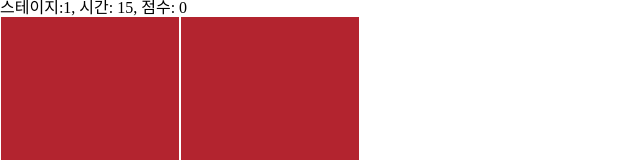
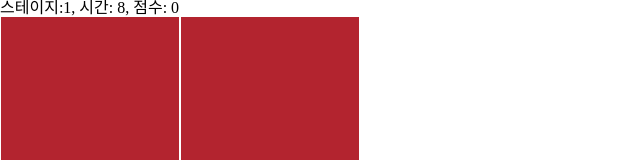
Before and after one commit to syeon2565/find-color-diff, a React (Create React App) app: page / in a window 1280 px wide. Shown: the top 160 px of the page, without its empty margins (0-640 px from the left). Built offline with nearby package versions, Linux system fonts and the light colour scheme.

Commit message:
fix: clearInterval 수정

```diff
--- a/src/App.tsx
+++ b/src/App.tsx
@@ -21,7 +21,8 @@ function App() {
     const timer = setInterval(() => {
       setTime((time) => time - 1);
     }, 1000);
-    return clearInterval(timer);
+
+    return () => clearInterval(timer);
   }, []);
 
   if (time < 0) {
```
